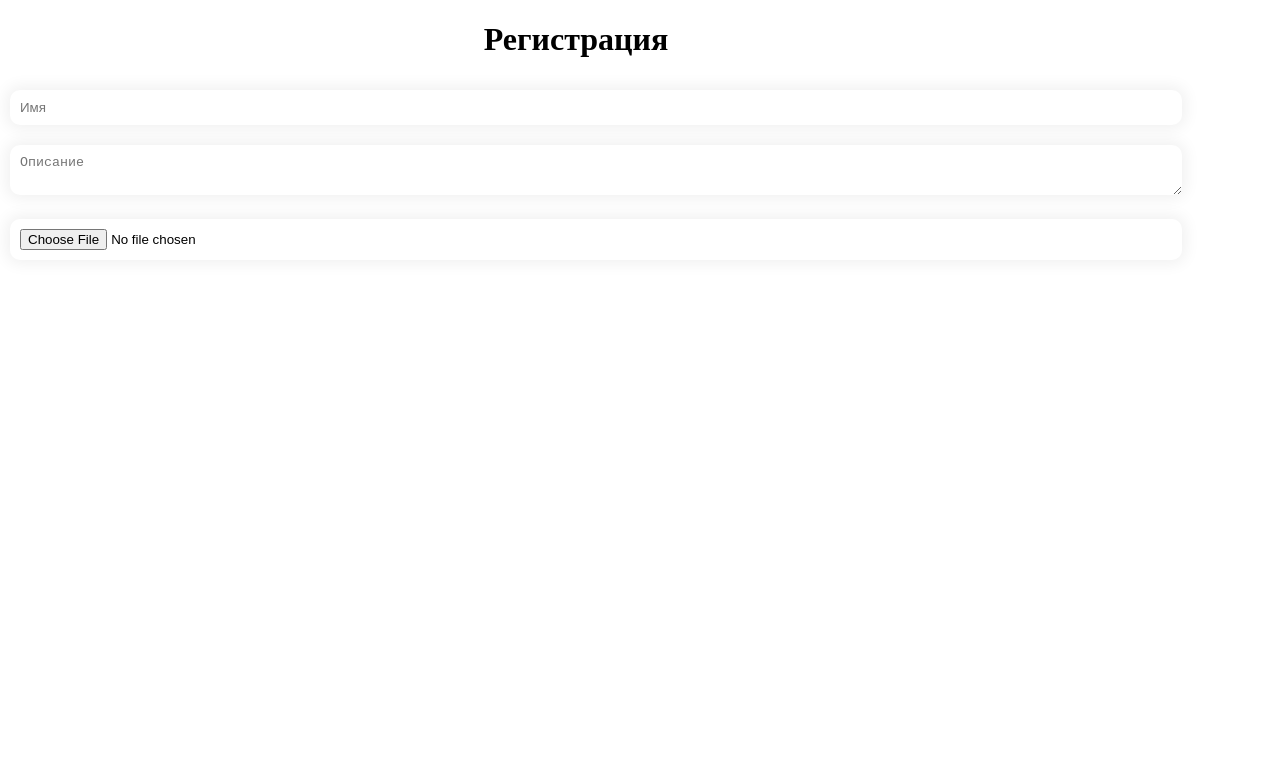
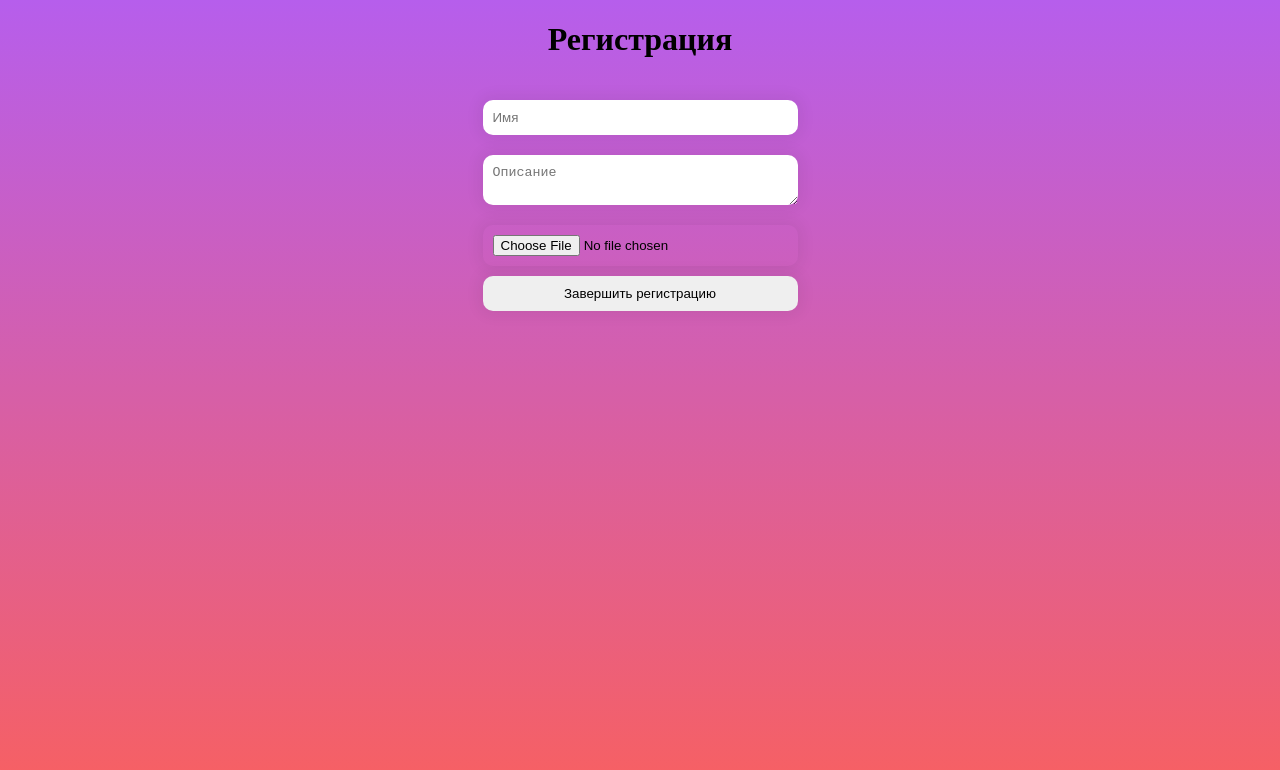
Before and after one commit to redroll666/redroll666.github.io, a plain HTML site: page index.html in a window 1280 px wide. Drawn offline with Linux system fonts and the light colour scheme.

Commit message:
Add files via upload

```diff
--- a/index.html
+++ b/index.html
@@ -12,6 +12,7 @@
         <input type="text" id="name" name="name" placeholder="Имя" required>
         <textarea id="description" name="description" placeholder="Описание"></textarea>
         <input type="file" name="avatar" accept="image/*" placeholder="Аватар" required>
+        <button id="reg">Завершить регистрацию</button>
     </form>
 </body>
 </html>
--- a/script.js
+++ b/script.js
@@ -1 +1,7 @@
 let tg = window.Telegram.WebApp;
+tg.expand()
+
+let reg = document.getElementById("reg")
+reg.addEventListener("click", () => {
+    tg.close();
+});
--- a/style.css
+++ b/style.css
@@ -1,15 +1,15 @@
 html {
     height: 100%;
-    width: 90%;
 }
 
 body {
-    background-color: var(--tg-theme-bg-color);
     left: 0;
     right: 0;
     bottom: 0;
     top: 0;
     margin: 0;
+    background: #B65EEC;
+    background: linear-gradient(180deg, #B65EEC, #F86060);
 }
 
 h1 {
@@ -17,13 +17,31 @@ h1 {
     color: var(--tg-theme-text-color);
 }
 
+button {
+    padding: 10px;
+    box-shadow:0 0 15px 4px rgba(0,0,0,0.06);
+    border-radius: 10px;
+    border: none;
+    width: 25%;
+    box-sizing: border-box;
+    text-align: center;
+}
+
+button:hover {
+    outline-color: #F86060;
+    outline-style: solid;
+    transition: 2s;
+}
+
 input {
     margin: 10px;
-    padding:10px;
+    padding: 10px;
     border:0;
     box-shadow:0 0 15px 4px rgba(0,0,0,0.06);
     border-radius: 10px;
-    width: 100%;
+    width: 25%;
+    display: inline-block;
+    box-sizing: border-box;
 }
 
 textarea {
@@ -32,9 +50,18 @@ textarea {
     border:0;
     box-shadow:0 0 15px 4px rgba(0,0,0,0.06);
     border-radius: 10px;
-    width: 100%;
+    width: 25%;
+    box-sizing: border-box;
 }
 
 form {
-    flex-flow: nowrap;
+    text-align: center;
+    display: block;
+    margin: auto;
+    padding: 10px;
+    padding-bottom: 20px;
+    display: flex;
+    justify-content: center;
+    align-items: center;
+    flex-direction: column;
 }
```
